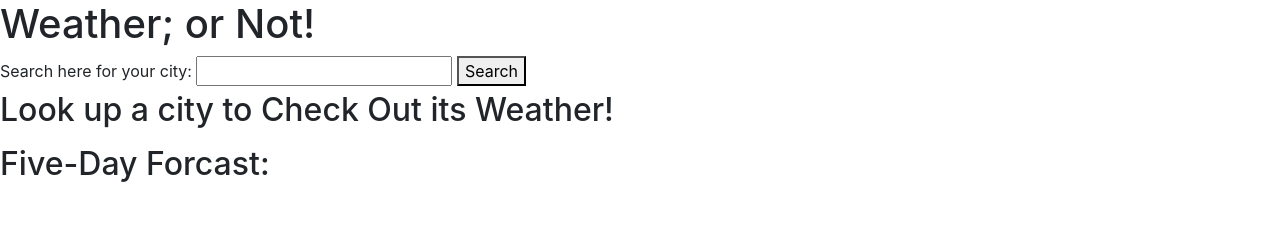
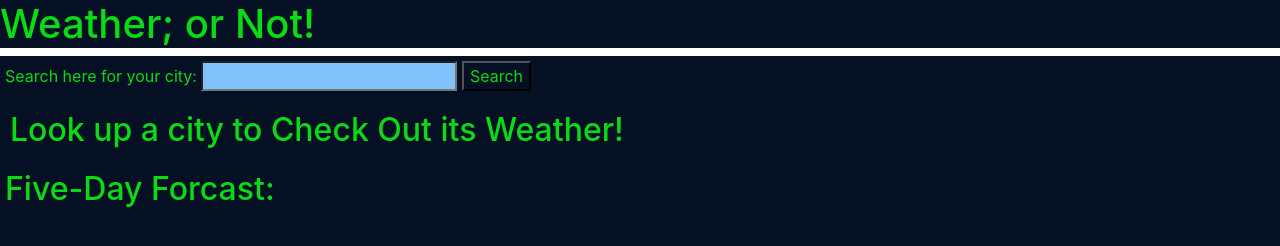
Before and after one commit to NicholasConradHolzer/Weather-Or-Not, a plain HTML site: page index.html in a window 1280 px wide. Drawn offline with nearby package versions, Linux system fonts and the light colour scheme.

Commit message:
initial adjustments for 3/11/22

```diff
--- a/assets/css/style.css
+++ b/assets/css/style.css
@@ -1,3 +1,11 @@
-.h1El {
-    color: purple;
+* {
+    background-color: rgb(6, 16, 36);
+    color:rgb(9, 219, 20);
 }
+div {
+    padding: 5px;
+}
+#searchInput {
+    background-color: rgb(128, 193, 250);
+    color: black;
+}
--- a/assets/js/script.js
+++ b/assets/js/script.js
@@ -36,6 +36,9 @@ submitBtn.addEventListener("click", function(event){
             console.log(data2);
         })
 })
+
+
+//
 .catch(function (err) {
     console.error(err);
 });
--- a/index.html
+++ b/index.html
@@ -27,11 +27,18 @@
 
         <input id="searchInput"></input>
 
-        <container class="searhis">
+        <container id="searchHistory">
             <button id="submitBtn" type="submit">Search</button>
         </container>
 
         <container id="historyBlocks">
+            <!--
+                <div id="1!+n" class="hisBlock">
+                    <p>
+
+                    </P>
+                </div>
+            -->
         </container>
     </div>
 <div id="allResults"><!--allResults-->
```
